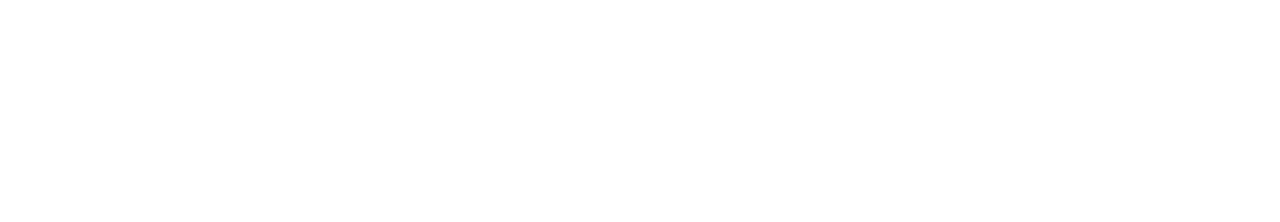
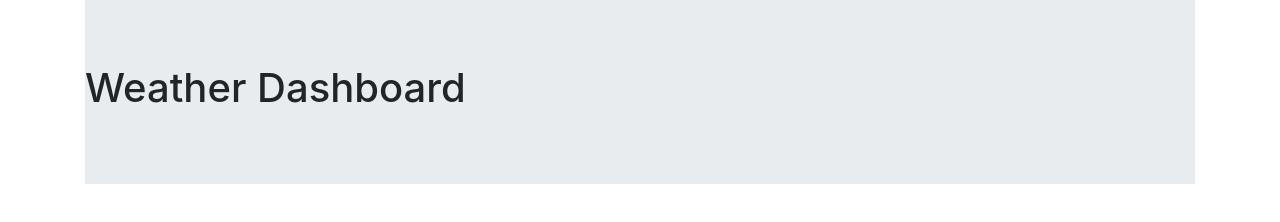
Before and after one commit to davidcbalsley/hw06-weather-dashboard, a plain HTML site: page index.html in a window 1280 px wide. Drawn offline with nearby package versions, Linux system fonts and the light colour scheme.

Commit message:
working on page layout

```diff
--- a/index.html
+++ b/index.html
@@ -2,14 +2,31 @@
 <html>
 <head>
     <meta charset='utf-8'>
+    <title>Weather Dashboard</title>
     <meta http-equiv='X-UA-Compatible' content='IE=edge'>
     <title>Page Title</title>
     <meta name='viewport' content='width=device-width, initial-scale=1'>
+
 
     <!-- Bootstrap CDN -->
     <link rel="stylesheet" href="https://stackpath.bootstrapcdn.com/bootstrap/4.4.1/css/bootstrap.min.css" integrity="sha384-Vkoo8x4CGsO3+Hhxv8T/Q5PaXtkKtu6ug5TOeNV6gBiFeWPGFN9MuhOf23Q9Ifjh" crossorigin="anonymous">
 </head>
 <body>
+    <!-- Start by building the UI -->
+
+    <!-- Main Bootstrap container -->
+    <div class="container">
+
+        <!-- Jumbotron for title -->
+        <div class="jumbotron jumbotron-fluid">
+            <div class="jumbo-container">
+                <h1>
+                    Weather Dashboard
+                </h1>
+            </div>
+        </div>
+
+    </div>
 
     <!-- JQuery -->
     <script src="https://code.jquery.com/jquery-3.4.1.min.js"></script>
```
